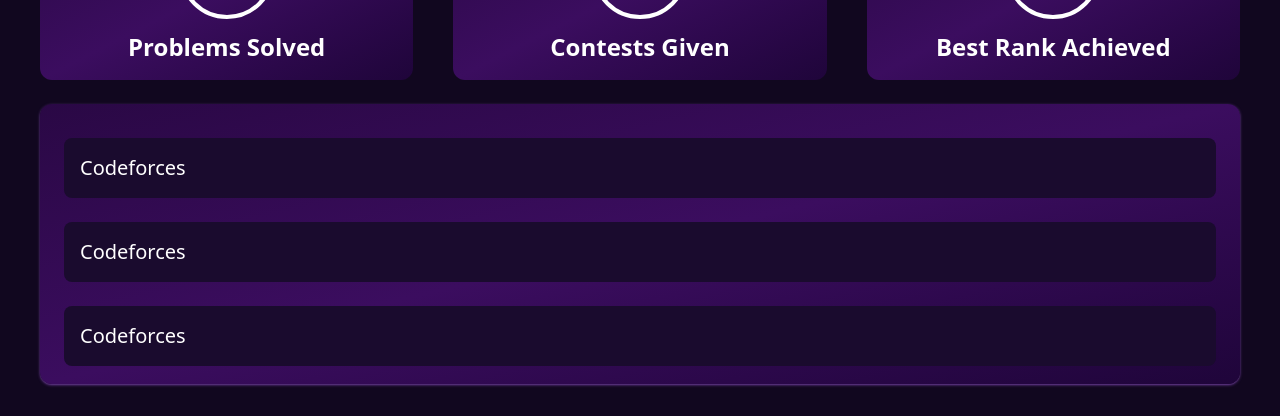
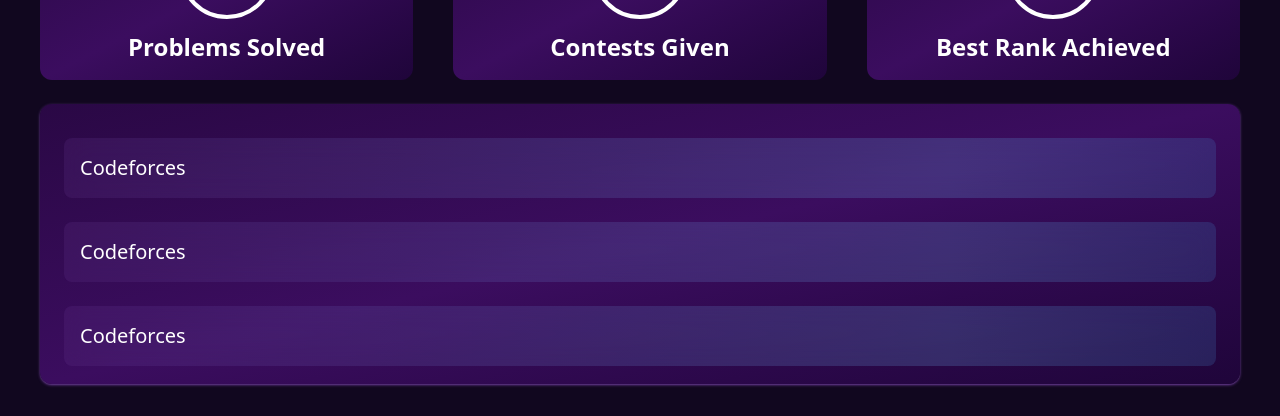
Before and after one commit to mohitjaint/Portfolio-Website, a React (Vite) app: page / in a window 1280 px wide. Shown: the part 840-1256 px from the top of the page. Built offline with nearby package versions, Linux system fonts and the light colour scheme.

Commit message:
Change CP section card style

```diff
--- a/src/components/Cards/CP/CpCard1.jsx
+++ b/src/components/Cards/CP/CpCard1.jsx
@@ -4,15 +4,17 @@
     return (
         <div className="flex justify-between items-center gap-10 mt-10 px-10">
       {/* Card 1 */}
+      {/* Card 1 */}
       <div className="relative w-full h-[190px] rounded-xl mt-6">
         <div className="absolute inset-0 z-0 rounded-xl bg-gradient-to-br from-[#2A0845] via-[#3B0D5F] to-[#1F053A]"></div>
         <div className="relative z-10 flex flex-col items-center justify-center h-full pt-4">
-          <div className="w-24 h-24 flex items-center justify-center rounded-full border-4 border-white mb-3 text-white text-2xl font-semibold">
+                    <div className="w-24 h-24 flex items-center justify-center rounded-full border-4 border-white mb-3 text-white text-2xl font-semibold">
             360
           </div>
           <h1 className="text-white text-2xl font-semibold">Problems Solved</h1>
         </div>
       </div>
+
 
       {/* Card 2 */}
       <div className="relative w-full h-[190px] rounded-xl mt-6">
--- a/src/components/Cards/CP/CpCard2.jsx
+++ b/src/components/Cards/CP/CpCard2.jsx
@@ -6,9 +6,12 @@
       <div className="relative w-full h-70 rounded-xl mt-6 mb-10 shadow-sm shadow-[#693B93]">
         <div className="absolute inset-0 z-0 rounded-xl bg-gradient-to-br from-[#2A0845] via-[#3B0D5F] to-[#1F053A]"></div>
         <div className="relative z-10 flex flex-col gap-6 items-start justify-center h-full px-6 pt-4">
-          <div className="w-full p-4 rounded-lg bg-[#1A0B2E] text-white text-xl">Codeforces</div>
-          <div className="w-full p-4 rounded-lg bg-[#1A0B2E] text-white text-xl">Codeforces</div>
-          <div className="w-full p-4 rounded-lg bg-[#1A0B2E] text-white text-xl">Codeforces</div>
+          <div className="w-full p-4 rounded-lg bg-[linear-gradient(to_right,_rgba(105,59,147,0.2)_0%,_rgba(110,191,244,0.2)_77%,_rgba(70,144,212,0.2)_100%)] backdrop-blur-md
+ text-white text-xl">Codeforces</div>
+          <div className="w-full p-4 rounded-lg bg-[linear-gradient(to_right,_rgba(105,59,147,0.2)_0%,_rgba(110,191,244,0.2)_77%,_rgba(70,144,212,0.2)_100%)] backdrop-blur-md
+ text-white text-xl">Codeforces</div>
+          <div className="w-full p-4 rounded-lg bg-[linear-gradient(to_right,_rgba(105,59,147,0.2)_0%,_rgba(110,191,244,0.2)_77%,_rgba(70,144,212,0.2)_100%)] backdrop-blur-md
+ text-white text-xl">Codeforces</div>
         </div>
       </div>
     </div>
```
